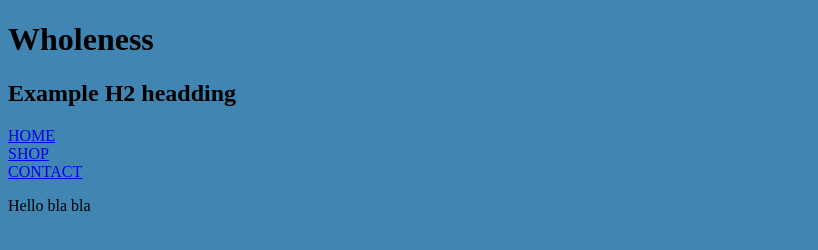
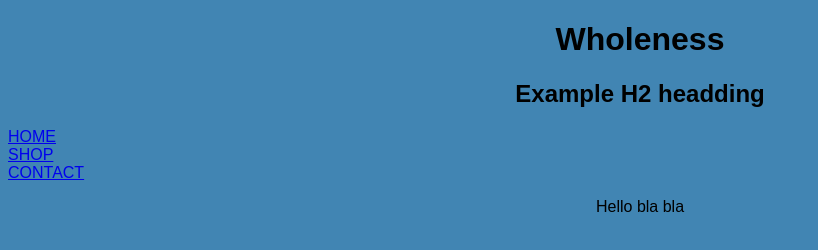
Before and after one commit to wholeness-au/wholeness-au.github.io, a plain HTML site: page index.html in a window 1280 px wide. Shown: the whole page, without its empty margins (0-818 px from the left). Drawn offline with Linux system fonts and the light colour scheme.

Commit message:
Update style.css

```diff
--- a/style.css
+++ b/style.css
@@ -1,3 +1,8 @@
 body {
   background-color: #4185B3;
 }
+
+h1, h2, h3, h4, h5, h6, p, a {
+  text-align: center;
+  font-family: Arial, Helvetica Neue, Helvetica, sans-serif;
+}
```
